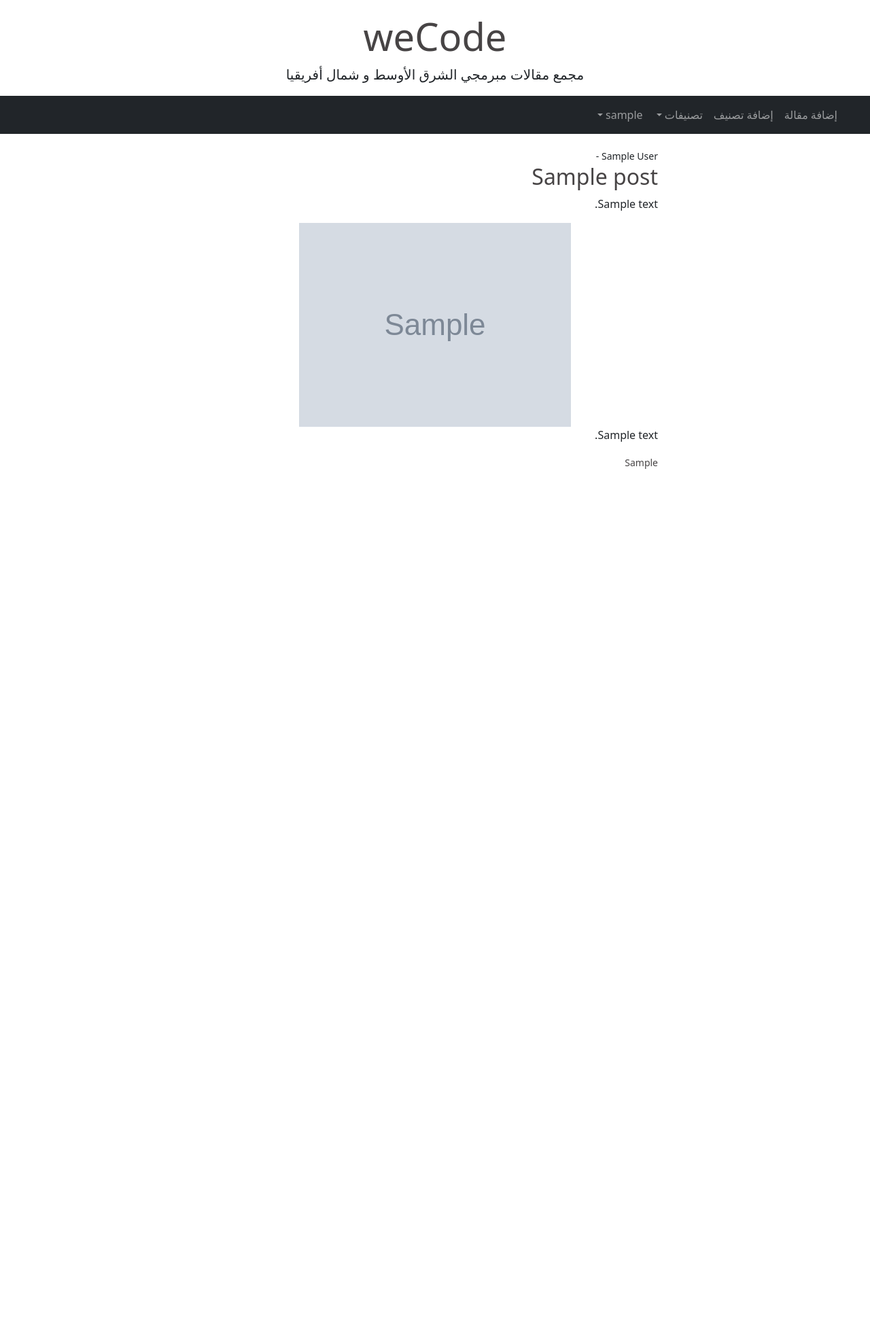
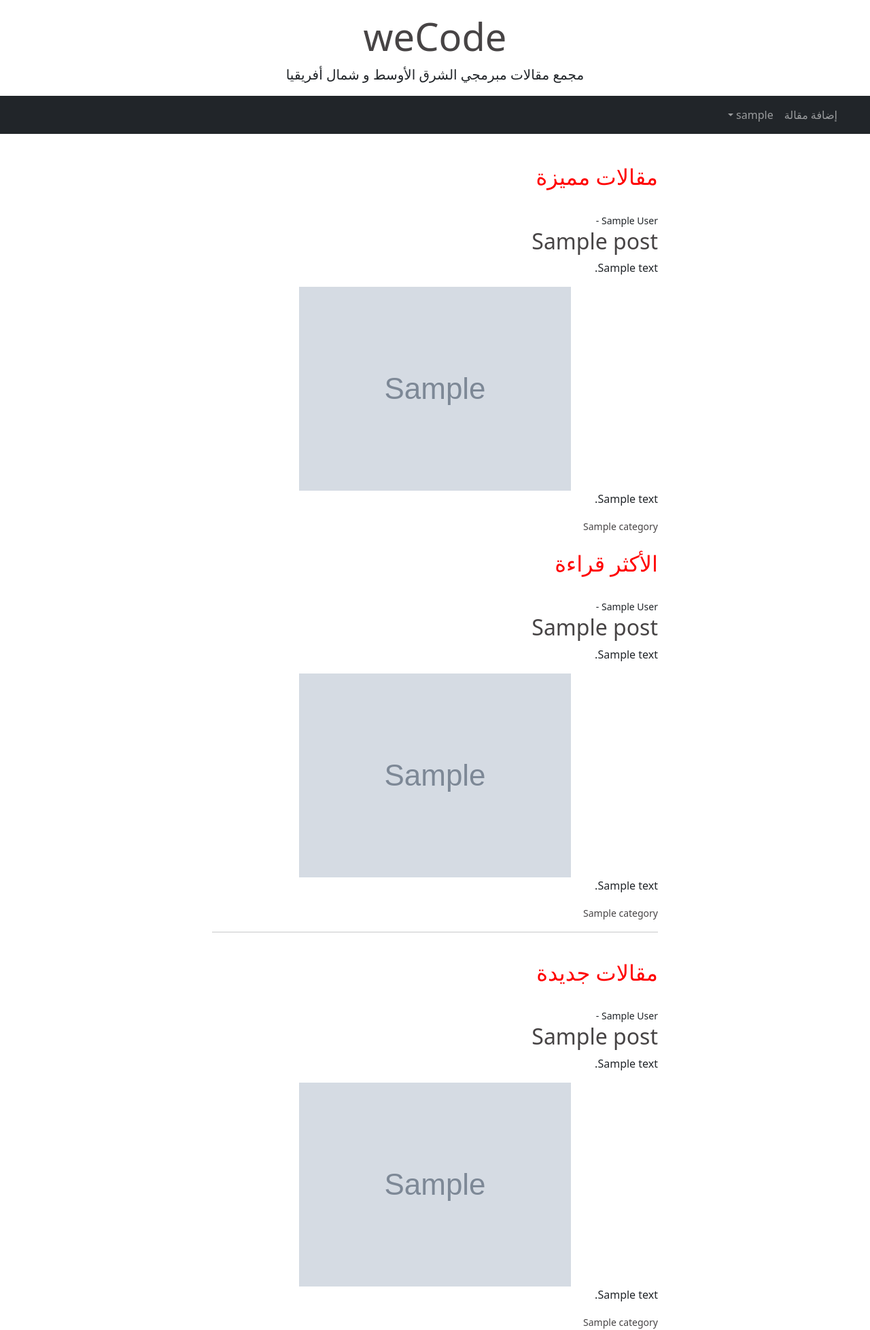
Before and after one commit to AnasBuhayh/weCode-deprecated, a Django app: page / in a window 1280 px wide. Shown: the whole page at 68% size. Before the commit the page ends 690 px from the top, so only its background shows below. Run offline with Django 3.2, Linux system fonts and the light colour scheme; a user stored in the database is signed in; tables that the repository leaves empty hold one stand-in row (values such as "Sample post"); grey boxes marked "Sample" are stand-in pictures; some libraries are stand-ins or nearby versions.

Commit message:
change to class views. add models and views features

```diff
--- a/blog/models.py
+++ b/blog/models.py
@@ -9,12 +9,16 @@ from django.db.models.signals import pre_save
 
 class Category(models.Model):
     name = models.CharField(max_length=255)
+    slug = models.SlugField(unique=True, allow_unicode=True)
+
+    class Meta:
+        ordering = ('name',)
 
     def __str__(self):
         return self.name
 
     def get_absolute_url(self):
-        return reverse('home')
+        return f'/{self.slug}/'
 
 class Post(models.Model):
     title = models.CharField(max_length=255)
@@ -26,9 +30,13 @@ class Post(models.Model):
     body = RichTextField(blank=True, null=True)
     post_date = models.DateField(auto_now_add=True)
     update_date = models.DateField(auto_now=True)
-    category = models.CharField(max_length=255)
+    category = models.ForeignKey(Category, related_name='posts', on_delete=models.CASCADE)
     visits = models.IntegerField(default=0)
     up_votes = models.IntegerField(default=0)
+    featured = models.BooleanField(default=False)
+
+    class Meta:
+        ordering = ('-post_date',)
 
     def __str__(self):
         return self.title + ' | ' + str(self.author)
--- a/blog/templates/base.html
+++ b/blog/templates/base.html
@@ -38,28 +38,13 @@
         <li class="nav-item">
           <a class="nav-link" href="{% url 'add-post' %}">إضافة مقالة</a>
         </li>
-        <li class="nav-item">
-          <a class="nav-link" href="{% url 'add-category' %}">إضافة تصنيف</a>
-        </li>
         {% else %}
         <li class="nav-item">
           <a class="nav-link" href="{% url 'register' %}">تسجيل</a>
         </li>
         {% endif %}
         <!-- category menu -->
-        {% if cat_names %}
-        <li class="nav-item dropdown">
-          <a class="nav-link dropdown-toggle" href="#" id="navbarDropdown" role="button" data-bs-toggle="dropdown"
-            aria-expanded="false">
-            تصنيفات
-          </a>
-          <div class="dropdown-menu" aria-labelledby="navbarDropdown">
-            {% for item in cat_names %}
-            <a class="dropdown-item" href="{% url 'category' item|slugify %}">{{ item }}</a>
-            {% endfor %}
-          </div>
-          {% endif %}
-          <!-- end category menu -->
+        <!-- end category menu -->
         </li>
         {% if user.is_authenticated %}
         <!-- Settings menu -->
--- a/blog/templates/home.html
+++ b/blog/templates/home.html
@@ -2,17 +2,51 @@
 
 {% block content %}
 
+<br>
+<h2 style="color: red;">مقالات مميزة</h2>
+<br>
+
 <div id="posts">
-    {% for post in object_list %}
+    {% for post in featured %}
     <small>{{ post.author.first_name }} {{ post.author.last_name }} - {{ post.date_published|date:"d/m/Y" }}</small>
     <br>
     <h2><a href="{% url 'post-detail' post.slug %}">{{ post.title }}</a> </h2>
     <p> {{ post.summary }} </p>
     <img src="{{ post.header_image.url }}" class="img-fluid mx-auto d-block" alt="">
     <p>{{ post.body|slice:":200"|safe }}</p>
-    <small><a href="{% url 'category' post.category|slugify %}">{{ post.category }}</a></small>
+    <small><a href="{% url 'category' post.category.slug %}">{{ post.category }}</a></small>
     <hr>
     {% endfor %}
 </div>
 
+<br>
+<h2 style="color: red;">الأكثر قراءة</h2>
+<br>
+
+    {% for post in latest %}
+    <small>{{ post.author.first_name }} {{ post.author.last_name }} - {{ post.date_published|date:"d/m/Y" }}</small>
+    <br>
+    <h2><a href="{% url 'post-detail' post.slug %}">{{ post.title }}</a> </h2>
+    <p> {{ post.summary }} </p>
+    <img src="{{ post.header_image.url }}" class="img-fluid mx-auto d-block" alt="">
+    <p>{{ post.body|slice:":200"|safe }}</p>
+    <small><a href="{% url 'category' post.category.slug %}">{{ post.category }}</a></small>
+    <hr>
+    {% endfor %}
+
+<br>
+<h2 style="color: red;">مقالات جديدة</h2>
+<br>
+
+    {% for post in posts %}
+    <small>{{ post.author.first_name }} {{ post.author.last_name }} - {{ post.date_published|date:"d/m/Y" }}</small>
+    <br>
+    <h2><a href="{% url 'post-detail' post.slug %}">{{ post.title }}</a> </h2>
+    <p> {{ post.summary }} </p>
+    <img src="{{ post.header_image.url }}" class="img-fluid mx-auto d-block" alt="">
+    <p>{{ post.body|slice:":200"|safe }}</p>
+    <small><a href="{% url 'category' post.category.slug %}">{{ post.category }}</a></small>
+    <hr>
+    {% endfor %}
+
 {% endblock %}
--- a/blog/urls.py
+++ b/blog/urls.py
@@ -1,5 +1,5 @@
 from django.urls import path
-from .views import HomeView, PostDetailView, AddPostView, UpdatePostView, DeletePostView, AddCategoryView, CategoryView, CategoryListView, GetPosts
+from .views import HomeView, PostDetailView, AddPostView, UpdatePostView, DeletePostView, GetPosts, CategoryView
 
 urlpatterns = [
     path('', HomeView.as_view(), name='home'),
@@ -7,9 +7,7 @@ urlpatterns = [
     path('post/<str:slug>', PostDetailView.as_view(), name='post-detail'),
     path('post/<str:slug>/addcomment', PostDetailView.as_view(), name='add-comment'),
     path('add_post/', AddPostView.as_view(), name='add-post'),
-    path('add_category/', AddCategoryView.as_view(), name='add-category'),
     path('update_post/<str:slug>', UpdatePostView.as_view(), name='update-post'),
     path('post/<str:slug>/delete', DeletePostView.as_view(), name='delete-post'),
-    path('category/<str:cats>/', CategoryView, name='category'),
-    path('categories/', CategoryListView, name='categories'),
+    path('category/<slug:category_slug>/', CategoryView.as_view(), name='category'),
 ]
--- a/blog/views.py
+++ b/blog/views.py
@@ -12,25 +12,45 @@ from .serializers import PostSerializer
 class HomeView(ListView):
     model = Post
     template_name = 'home.html'
-    ordering = ['-post_date']
+    # paginate_by = 1
 
-    def get_context_data(self, *args, **kwargs):
-        cat_names = Category.objects.all()
-        context = super(HomeView, self).get_context_data(*args, **kwargs)
-        context["cat_names"] = cat_names
+    def get_context_data(self, **kwargs):
+        posts = Post.objects.order_by('-post_date')
+        featured = posts.filter(featured=True)[:1]
+        latest = posts[:1]
+
+        context = super().get_context_data(**kwargs)
+        context = {
+            'posts' : posts,
+            'featured': featured,
+            'latest': latest,
+        }
         return context
 
-# gets posts for vue paginator <not currently used>
-@api_view(['GET'])
-def GetPosts(request):
-    posts = Post.objects.all()
-    paginator = PageNumberPagination()
-    paginator.page_size = 3
-    results = paginator.paginate_queryset(posts, request)
+    # Get category names
+    # def get_context_data(self, *args, **kwargs):
+    #     cat_names = Category.objects.all()
+    #     context = super(HomeView, self).get_context_data(*args, **kwargs)
+    #     context["cat_names"] = cat_names
+    #     return context
 
-    serializer = PostSerializer(results, many=True)
+class CategoryView(ListView):
+    model = Post
+    template_name = 'categories.html'
 
-    return paginator.get_paginated_response(serializer.data)
+    def get_context_data(self, **kwargs):
+        posts = Post.objects.filter(category__slug=self.kwargs["category_slug"]).order_by('-post_date')
+        featured = posts.filter(featured=True)[:1]
+        latest = posts[:1]
+
+        context = super().get_context_data(**kwargs)
+        context = {
+            'posts' : posts,
+            'featured': featured,
+            'latest': latest,
+        }
+
+        return context
 
 
 class PostDetailView(DetailView):
@@ -77,22 +97,14 @@ class DeletePostView(DeleteView):
     success_url = reverse_lazy('home')
 
 
-class AddCategoryView(CreateView):
-    model = Category
-    fields = '__all__'
-    template_name = 'add_category.html'
+# gets posts for vue paginator <not currently used>
+@api_view(['GET'])
+def GetPosts(request):
+    posts = Post.objects.all()
+    paginator = PageNumberPagination()
+    paginator.page_size = 3
+    results = paginator.paginate_queryset(posts, request)
 
+    serializer = PostSerializer(results, many=True)
 
-def CategoryView(request, cats):
-    category_posts = Post.objects.filter(category=cats.replace('-', ' '))
-    return render(request, 'categories.html', {
-        'cats':cats.title().replace('-', ' '),
-        'category_posts':category_posts
-        })
-
-
-def CategoryListView(request):
-    cat_names_list = Category.objects.all()
-    return render(request, 'categories_list.html', {
-        'cat_names_list':cat_names_list
-        })
+    return paginator.get_paginated_response(serializer.data)
```
Also changed, not shown: blog/templates/add_category.html (deleted, +0 -25 lines), blog/templates/categories.html (+4 -4 lines), blog/templates/categories_list.html (deleted, +0 -13 lines), blog/migrations/0001_initial.py (added), blog/migrations/0002_category_slug.py (added), blog/migrations/0003_post_featured.py (added), blog/migrations/0004_auto_20210925_1116.py (added), blog/migrations/0005_alter_post_category.py (added), blog/migrations/0006_alter_post_category.py (added), blog/migrations/__init__.py (added), users/migrations/0001_initial.py (added), users/migrations/__init__.py (added).
